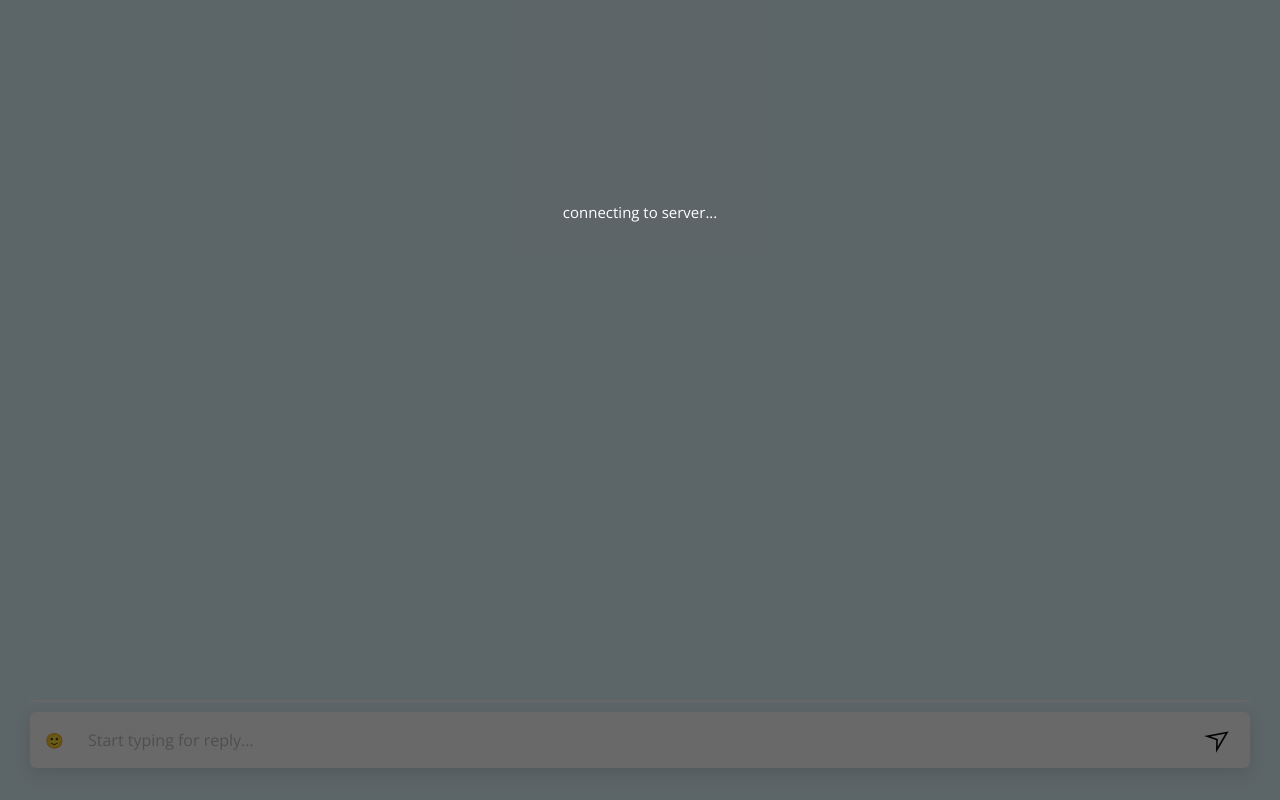
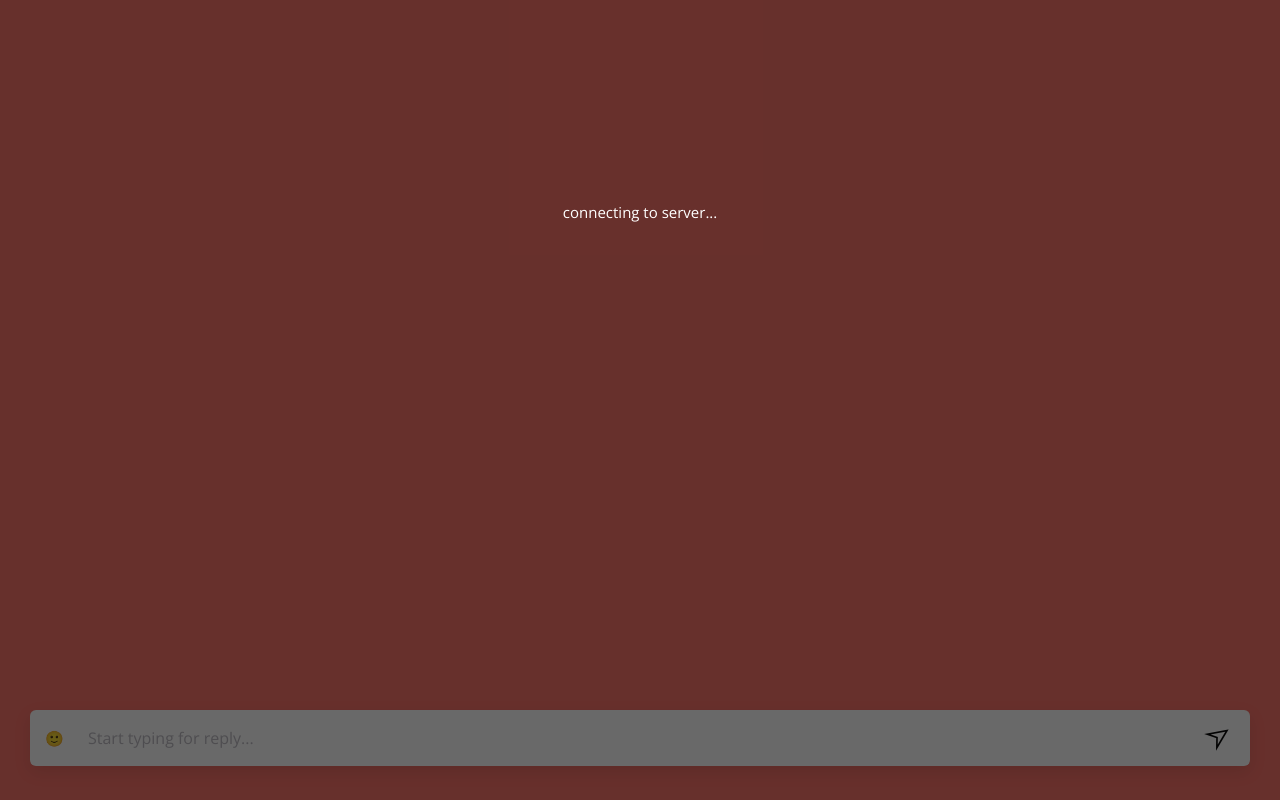
Before and after one commit to simple-easydev/chat, a PHP site: page / in a window 1280 px wide. Run offline with PHP 8.4, Linux system fonts and the light colour scheme; some libraries are stand-ins or nearby versions.

Commit message:
fixed some issues

```diff
--- a/www/dist/css/style.css
+++ b/www/dist/css/style.css
@@ -1644,7 +1644,7 @@ input:checked+.slider:before {
 }
 .main .chat {
   height: 100%;
-  background: #e0f5fe;
+  background: #fc7066;
 	position: relative;
 }
 
@@ -2056,6 +2056,7 @@ input:checked+.slider:before {
   font-weight: 400;
   line-height: 1.4;
   text-transform: capitalize;
+  color: white;
 }
 
 .main .chat .content .message.me span {
@@ -2098,7 +2099,6 @@ input:checked+.slider:before {
   -o-align-items: center;
   align-items: center;
   padding: 10px 0 0;
-  border-top: 2px solid #fbfbfb;
 }
 
 .main .chat .bottom .form-control {
--- a/www/index.html
+++ b/www/index.html
@@ -221,6 +221,10 @@
     <script>
         var profile_image = new URLSearchParams(window.location.search).get('profile_image');
 
+        if(profile_image == undefined){
+            profile_image = '/dist/img/avatars/avatar_icon_png_48.png';
+        }
+
         $(function () {
             $('#messageInput').emoji({
                 place: 'before'
```
Also changed, not shown: www/dist/img/avatars/avatar_icon_png_48.png (added), www/styles/main.css (line endings or trailing spaces), 1 other file.
